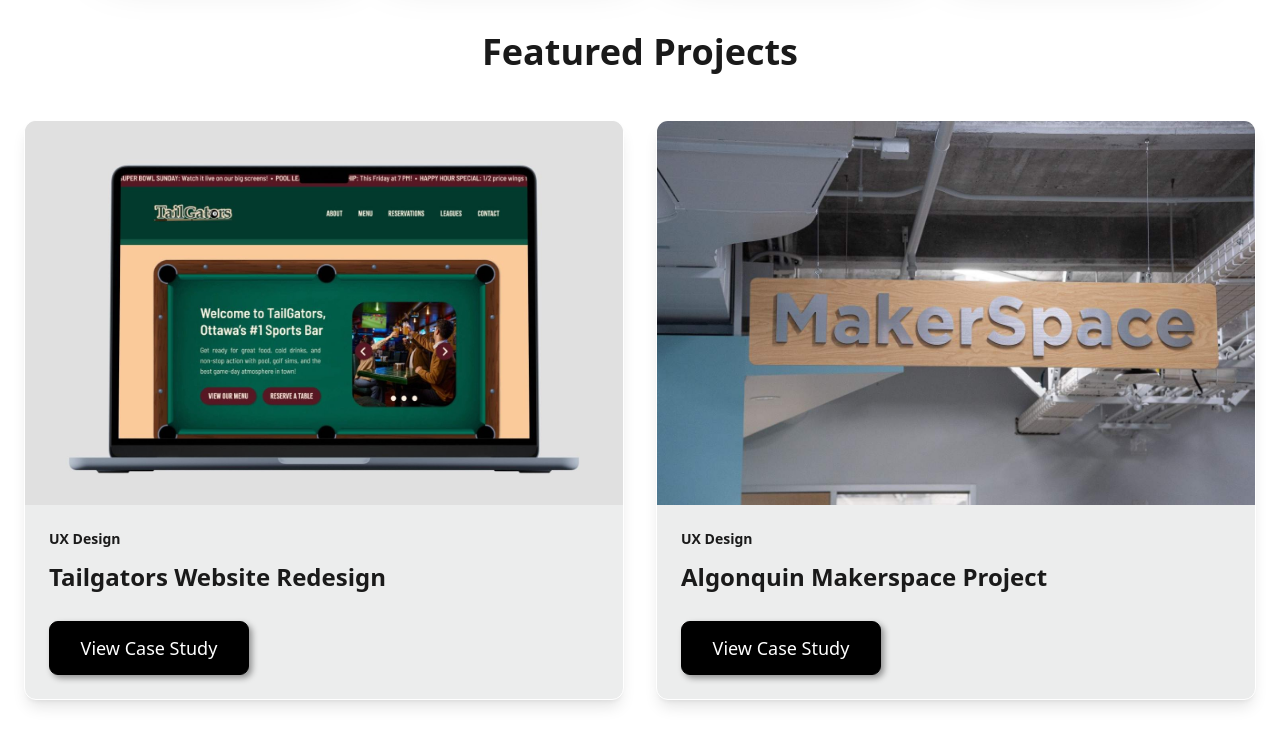
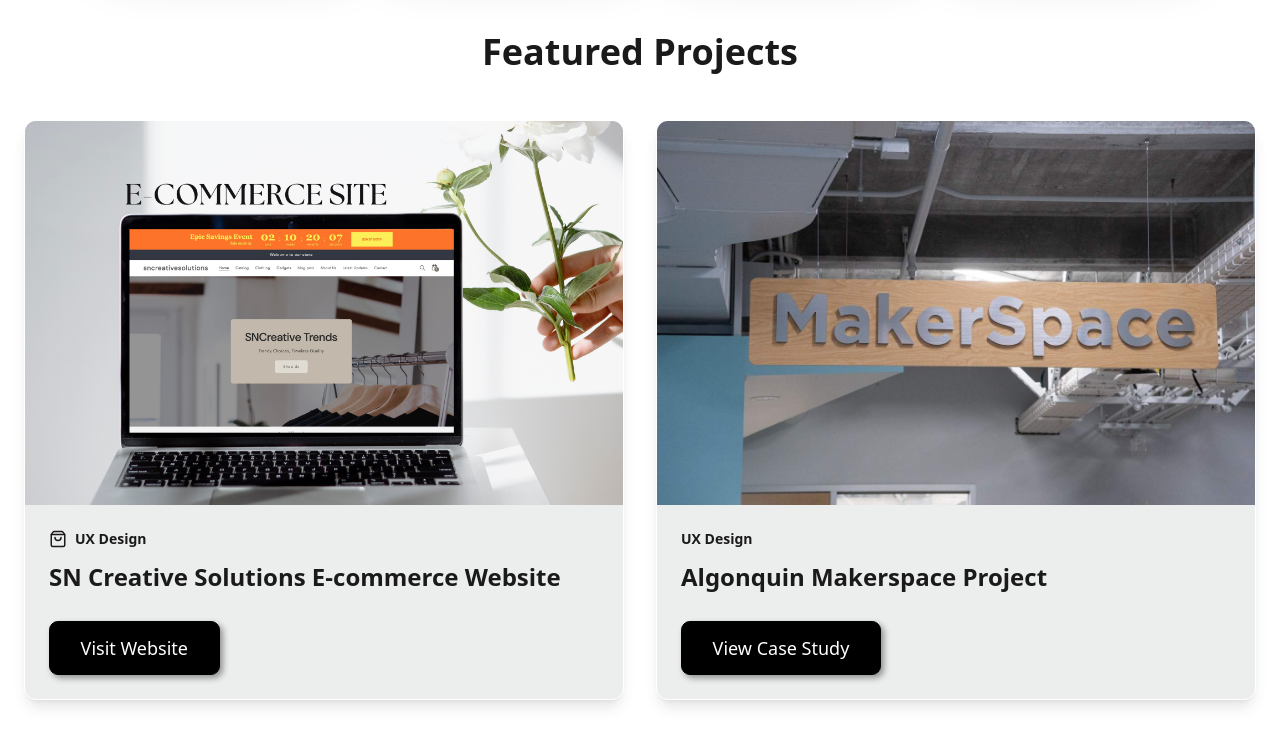
Before and after one commit to nong0005/satellite-portfolio-website, a React (Vite) app: page / in a window 1280 px wide. Shown: the part 1220-1951 px from the top of the page. Built offline with nearby package versions, Linux system fonts and the light colour scheme.

Commit message:
adds e-commerce site project

```diff
--- a/src/App.jsx
+++ b/src/App.jsx
@@ -13,7 +13,6 @@
 // UX Project Pages
 import UXDesignPage from "./pages/projects/ux-design/UXDesignPage";
 import ACMakerspace from "./pages/projects/ux-design/ACMakerspace";
-import TailgatorsPage from "./pages/projects/ux-design/TailgatorsPage";
 import OutlookDemoPage from "./pages/projects/ux-design/OutlookDemoPage";
 
 // Web Development Pages
@@ -30,35 +29,25 @@
 function App() {
   return (
     <>
-      {/* Scroll to top on route change */}
       <ScrollToTop />
 
       <Routes>
-        {/* Layout wrapper */}
         <Route element={<Layout />}>
-          {/* Home */}
           <Route path="/" element={<Home />} />
 
-          {/* Main */}
           <Route path="/projects" element={<ProjectsPage />} />
           <Route path="/about" element={<AboutPage />} />
           <Route path="/contact" element={<ContactPage />} />
 
-          {/* UX */}
           <Route path="/projects/ux-design" element={<UXDesignPage />} />
           <Route path="/projects/ux-design/ac-makerspace" element={<ACMakerspace />} />
-          <Route path="/projects/ux-design/tailgators" element={<TailgatorsPage />} />
           <Route path="/projects/ux-design/outlook-demo" element={<OutlookDemoPage />} />
 
-          {/* Web Dev */}
           <Route path="/projects/web-development" element={<WebDevelopmentPage />} />
           <Route path="/projects/web-development/soes-app" element={<SoesAppPage />} />
           <Route path="/projects/web-development/soes-website" element={<SoesWebsitePage />} />
 
-          {/* Digital */}
           <Route path="/projects/digital-design" element={<DigitalDesignPage />} />
-
-          {/* Photo/Video */}
           <Route path="/projects/photo-video" element={<PhotoVideoPage />} />
         </Route>
       </Routes>
--- a/src/components/ProjectCards.jsx
+++ b/src/components/ProjectCards.jsx
@@ -1,13 +1,13 @@
 import React from "react";
 import { motion } from "framer-motion";
 import { Link } from "react-router-dom";
+import { ShoppingBag } from "lucide-react";
 import "../styles/featured-projects.css";
 import AnimatedGradient from "./AnimatedGradient";
 
-// Example project data
 const projects = [
   { title: "Algonquin College Makerspace Project", category: "UX Design" },
-  { title: "Tailgators Website Redesign", category: "UX Design" },
+  { title: "SN Creative Solutions E-commerce Website", category: "UX Design" },
   { title: "SOES School management app", category: "Web Development" },
   { title: "AC-handbook", category: "Digital Graphics" },
   { title: "AC-flow-chart", category: "Digital Graphics" },
@@ -19,7 +19,6 @@
   { title: "Video-project-2", category: "Photo & Videography" }
 ];
 
-// Category page links
 const categories = [
   { title: "UX Design", link: "/projects/ux-design" },
   { title: "Web Development", link: "/projects/web-development" },
@@ -27,31 +26,39 @@
   { title: "Photo & Videography", link: "/projects/photo-video" }
 ];
 
-// Featured Projects
 const featuredProjects = [
   {
-    title: "Tailgators Website Redesign",
+    title: "SN Creative Solutions E-commerce Website",
     tag: "UX Design",
-    image: "/images/project-banners/tailgators-banner-resized.jpeg",
-    link: "/projects/ux-design/tailgators"
+    image: "/images/project-banners/shopify-mockup.png",
+    link: "https://sncreativesolutions.myshopify.com/",
+    cta: "Visit Website",
+    external: true,
+    icon: <ShoppingBag size={18} />
   },
   {
     title: "Algonquin Makerspace Project",
     tag: "UX Design",
     image: "/images/project-banners/ac-makerspace-banner-resized.jpeg",
-    link: "/projects/ux-design/ac-makerspace"
+    link: "/projects/ux-design/ac-makerspace",
+    cta: "View Case Study",
+    external: false
   },
   {
     title: "Photo & Video Stories",
     tag: "Photo & Videography",
     image: "/images/project-banners/photo-video-banner-resized.jpeg",
-    link: "/projects/photo-video"
+    link: "/projects/photo-video",
+    cta: "View Project",
+    external: false
   },
   {
     title: "Digital Graphics Showcase",
     tag: "Digital Graphics",
     image: "/images/project-banners/digital-design-banner-resized.jpeg",
-    link: "/projects/digital-design"
+    link: "/projects/digital-design",
+    cta: "View Project",
+    external: false
   }
 ];
 
@@ -64,12 +71,10 @@
   return (
     <section className="py-20 text-secondary" id="projects">
       <div className="max-w-7xl mx-auto px-6">
-
         <h2 className="text-4xl font-bold mb-12 text-center font-heading text-secondary">
           Project Categories
         </h2>
 
-        {/* Category Cards */}
         <div className="flex flex-wrap sm:flex-nowrap gap-8 items-center justify-center mt-6 w-full">
           {categories.map((cat, index) => (
             <motion.div
@@ -93,7 +98,6 @@
           ))}
         </div>
 
-        {/* Featured Projects */}
         <div className="mt-20">
           <h3 className="text-4xl font-bold mb-12 text-center font-heading text-secondary">
             Featured Projects
@@ -108,7 +112,6 @@
                 className="rounded-xl overflow-hidden shadow-lg bg-[var(--color-accent-light)] cursor-pointer
                            border border-white hover:border-black hover:shadow-2xl transition-all flex flex-col"
               >
-                {/* Banner Image */}
                 <div className="w-full overflow-hidden">
                   <img
                     src={proj.image}
@@ -117,33 +120,39 @@
                   />
                 </div>
 
-                {/* Content */}
                 <div className="p-6 flex flex-col gap-3">
-                  <span className="text-sm font-semibold text-secondary">
-                    {proj.tag}
-                  </span>
+                  <div className="flex items-center gap-2 text-sm font-semibold text-secondary">
+                    {proj.icon && <span>{proj.icon}</span>}
+                    <span>{proj.tag}</span>
+                  </div>
+
                   <h4 className="text-2xl font-semibold text-secondary">
                     {proj.title}
                   </h4>
 
-                  {/* CONDITIONAL CTA BUTTON */}
-                  <Link
-                    to={proj.link}
-                    className="btn-primary mt-4 w-fit"
-                  >
-                    {proj.title.includes("Tailgators") ||
-                    proj.title.includes("Makerspace")
-                      ? "View Case Study"
-                      : "View Project"}
-                  </Link>
-
+                  {proj.external ? (
+                    <a
+                      href={proj.link}
+                      target="_blank"
+                      rel="noopener noreferrer"
+                      className="btn-primary mt-4 w-fit"
+                    >
+                      {proj.cta}
+                    </a>
+                  ) : (
+                    <Link
+                      to={proj.link}
+                      className="btn-primary mt-4 w-fit"
+                    >
+                      {proj.cta}
+                    </Link>
+                  )}
                 </div>
               </motion.div>
             ))}
           </div>
         </div>
 
-        {/* Bottom View All Projects */}
         {showViewAll && (
           <div className="flex justify-center mt-12">
             <Link
```
Also changed, not shown: public/images/project-banners/shopify-mockup.png (added), src/pages/projects/ux-design/SNCreativeShopifyPage.jsx (renamed from src/pages/projects/ux-design/TailgatorsPage.jsx).
